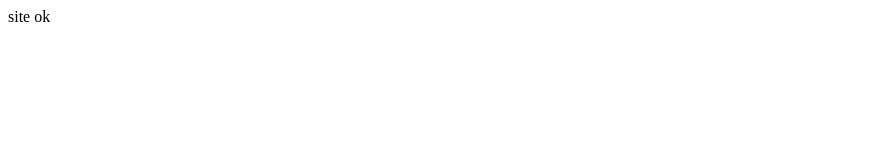
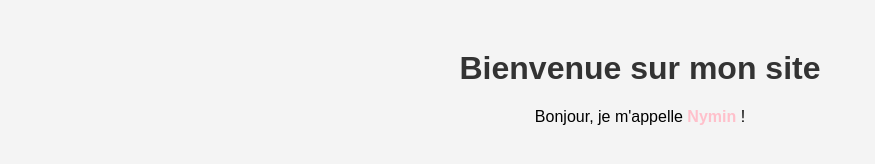
Before and after one commit to Nyrmin/SI, a plain HTML site: page index.html in a window 1280 px wide. Shown: the whole page, without its empty margins (0-875 px from the left). Drawn offline with Linux system fonts and the light colour scheme.

Commit message:
Update index.html

```diff
--- a/index.html
+++ b/index.html
@@ -1 +1,27 @@
-site ok
+<!DOCTYPE html>
+<html lang="fr">
+<head>
+    <meta charset="UTF-8">
+    <meta name="viewport" content="width=device-width, initial-scale=1.0">
+    <title>Bienvenue sur mon site</title>
+    <style>
+        body {
+            font-family: Arial, sans-serif;
+            background-color: #f4f4f4;
+            text-align: center;
+            margin-top: 50px;
+        }
+        h1 {
+            color: #333;
+        }
+        .prenom {
+            color: pink;
+            font-weight: bold;
+        }
+    </style>
+</head>
+<body>
+    <h1>Bienvenue sur mon site</h1>
+    <p>Bonjour, je m'appelle <span class="prenom">Nymin</span> !</p>
+</body>
+</html>
```
